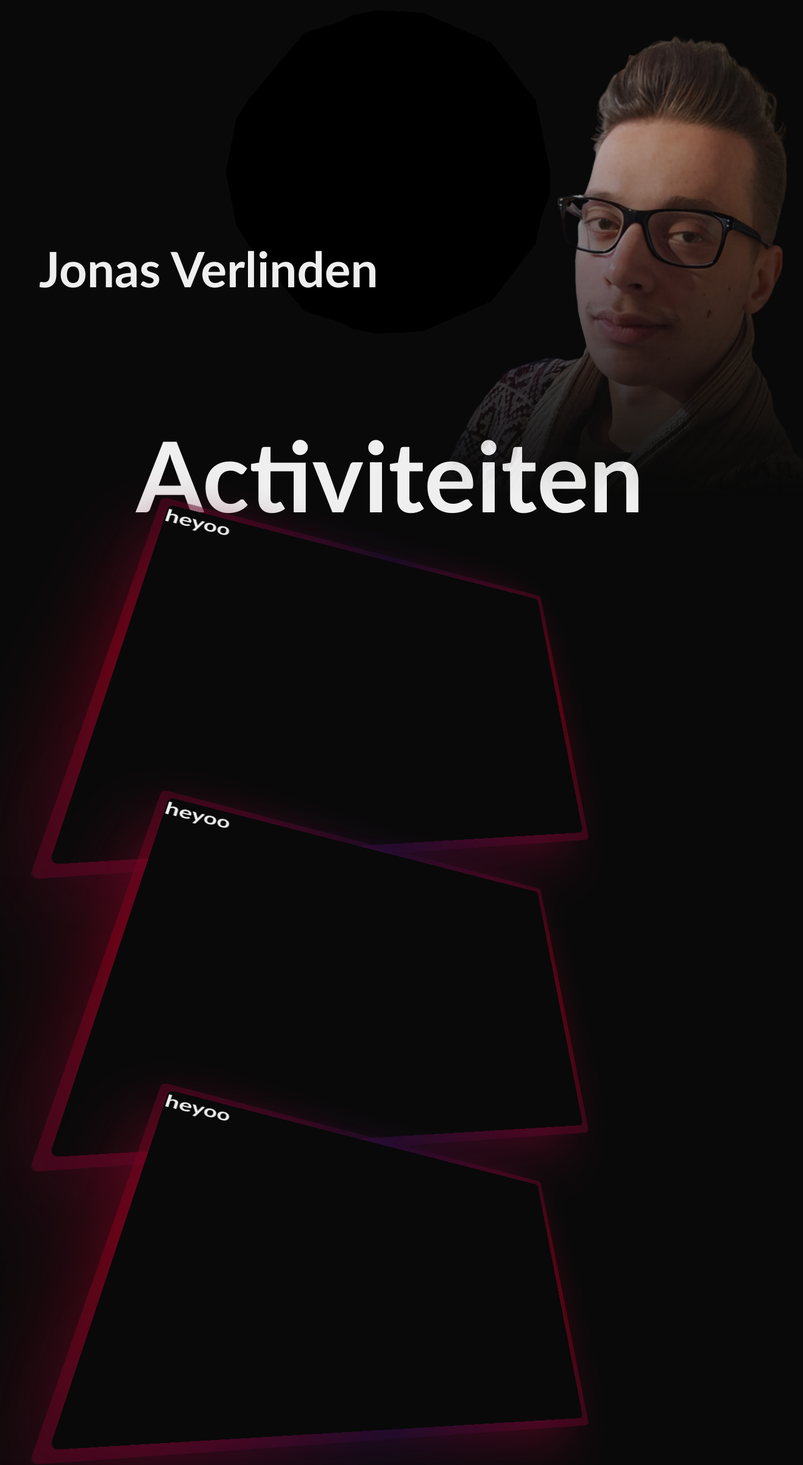
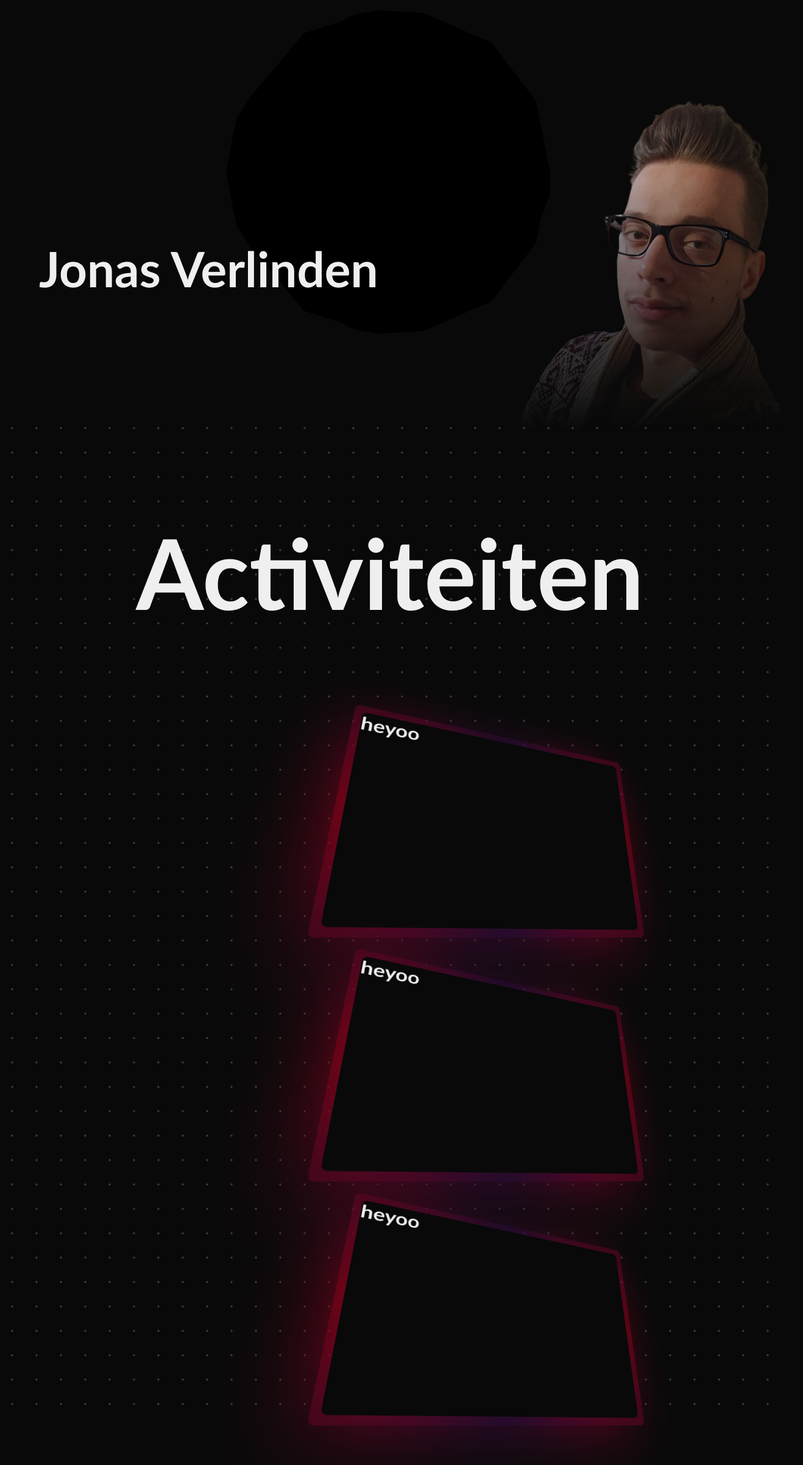
Before and after one commit to JonasVerlindenPXL/myPortfolio, an Angular app: page / in a window 1280 px wide. Shown: the part 118-2520 px from the top of the page at 61% size, 1318 px wide, since content can reach past the window. After the commit the page ends 2461 px from the top, so only its background shows below. Built offline with nearby package versions, Linux system fonts and the light colour scheme.

Commit message:
activity page makeup

```diff
--- a/src/app/pages/activitypage/activitypage.component.css
+++ b/src/app/pages/activitypage/activitypage.component.css
@@ -1,8 +1,29 @@
 .activity-layout{
   display: grid;
+  background: radial-gradient(
+    rgba(255, 255, 255, 0.2) 4%,
+    transparent 8%
+  ) 0 0;
+  background-size: 5vmin 5vmin;
 
 }
 .activity-layout-title{
   margin: auto;
   font-size: 5rem;
+  padding: 10rem;
 }
+.activity-layout-activities{
+  display: grid;
+  grid-template-columns: 30% 70%;
+}
+.layout-activities-left{
+
+}
+.layout-activities-right{
+  display: grid;
+  gap: 5rem;
+}
+
+.layout-activities-figure{
+
+}
--- a/src/app/pages/activitypage/activitypage.component.html
+++ b/src/app/pages/activitypage/activitypage.component.html
@@ -3,8 +3,14 @@
     <h1>Activiteiten</h1>
   </div>
   <div class="activity-layout-activities">
-    <app-card-glow></app-card-glow>
-    <app-card-glow></app-card-glow>
-    <app-card-glow></app-card-glow>
+    <div class="layout-activities-left">
+      <div class="layout-activities-figure"></div>
+    </div>
+    <div class="layout-activities-right">
+      <app-card-glow [height]="'40'"></app-card-glow>
+      <app-card-glow [height]="'40'"></app-card-glow>
+      <app-card-glow [height]="'40'"></app-card-glow>
+    </div>
+
   </div>
 </div>
--- a/src/app/pages/homepage/homepage.component.css
+++ b/src/app/pages/homepage/homepage.component.css
@@ -1,6 +1,5 @@
 .home-layout {
   display: grid;
-  height: 100dvh;
   width: 100dvw;
   z-index: 2;
   grid-template-columns: 50% 50%;
@@ -35,9 +34,10 @@ h2 {
 }
 
 .home-layout-picture-image {
-  height: 70%;
+  height: 50%;
   mask-image: linear-gradient(to top, transparent, var(--color-black));
   mask-size: 100% 100%;
+  margin-left: 20%;
 }
 
 @media screen and (max-width: 900px){
```
